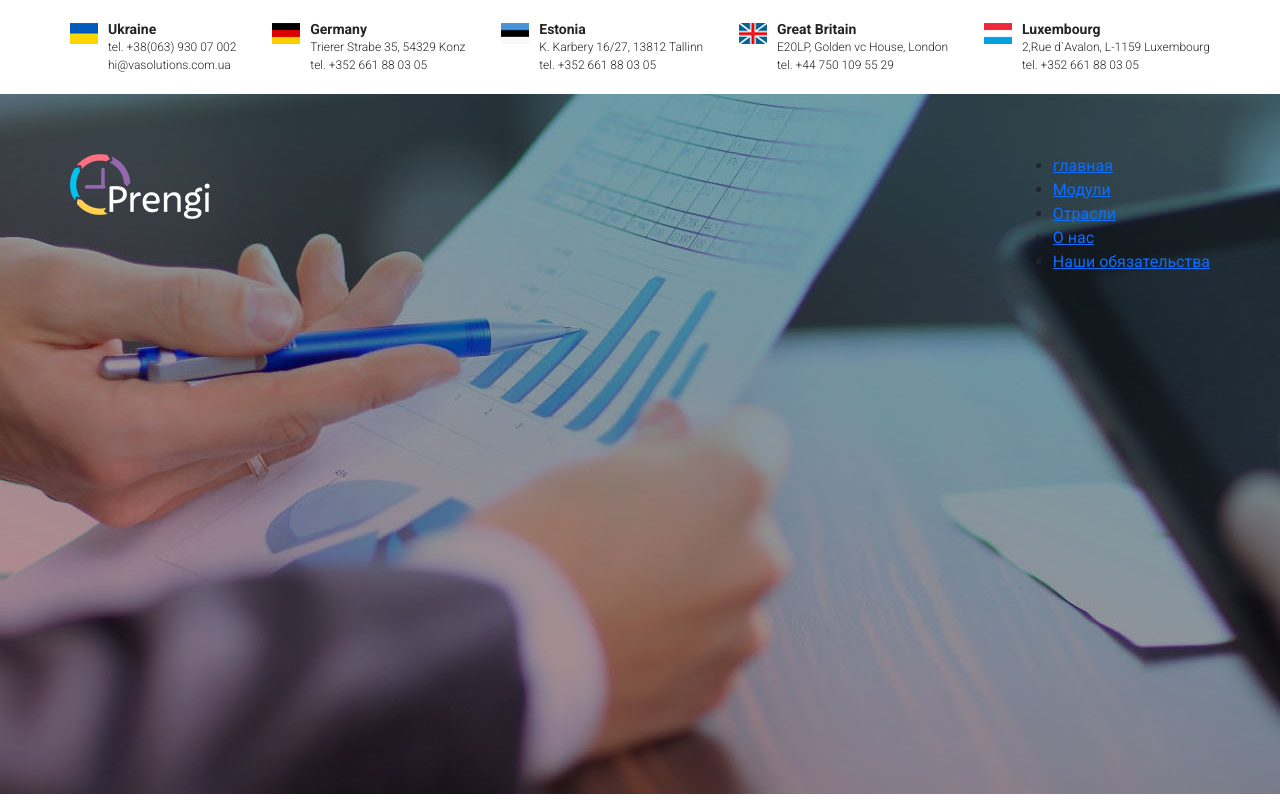
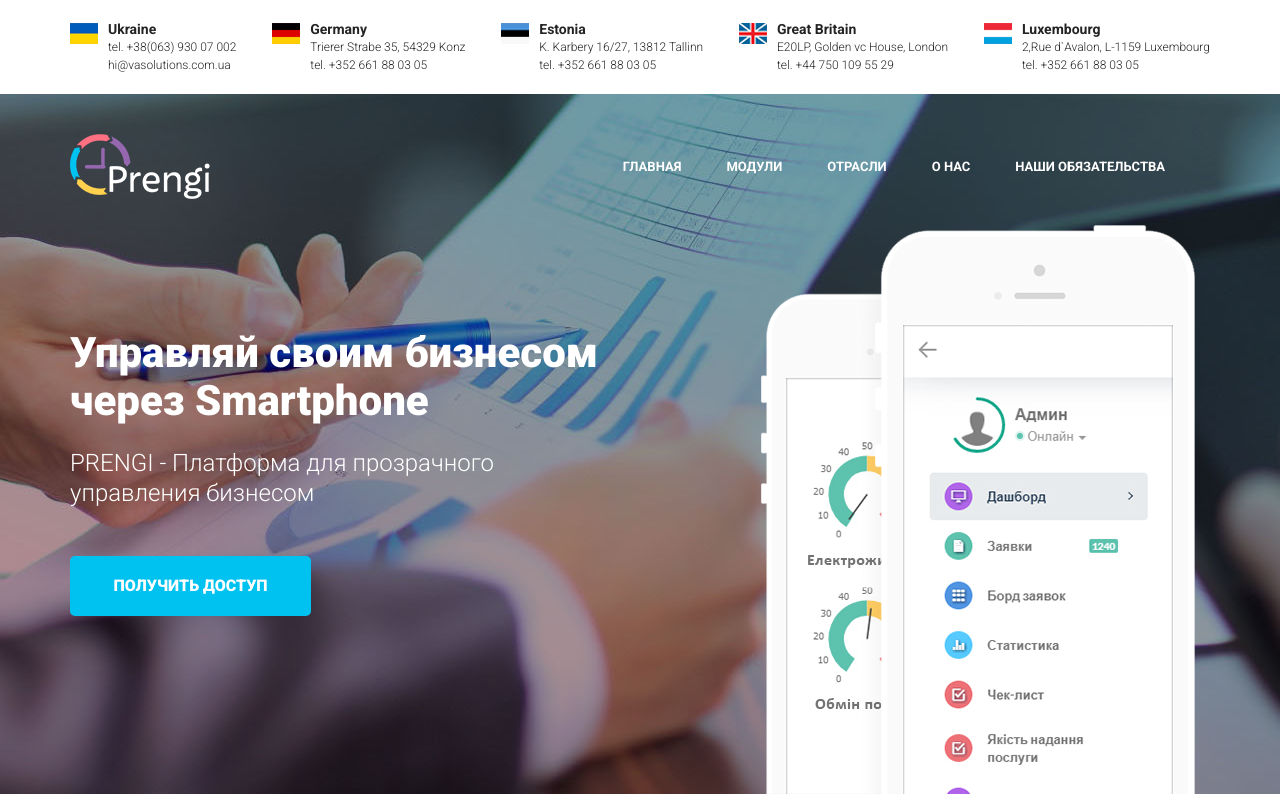
Before and after one commit to tremer3/prengi-site, a website: page src/index.html in a window 1280 px wide. Drawn offline with nearby package versions, Linux system fonts and the light colour scheme; files that its build step writes are made by us from their sources; files whose address does not match are found by name.

Commit message:
add promo section

```diff
--- a/src/index.html
+++ b/src/index.html
@@ -61,19 +61,23 @@
     <div class="promo">
         <div class="container">
             <div class="header">
-                <img src="icons/logo.png" alt="" class="header__logo">
-                <nav class="header__nav">
-                    <ul>
-                        <li><a href="#">главная</a></li>
-                        <li><a href="#">Модули</a></li>
-                        <li><a href="#">Отрасли</a></li>
-                        <li><a href="#">О нас</a></li>
-                        <li><a href="#">Наши обязательства</a></li>
+                <a class="header__logo" href="#" class="logo__link"><img src="icons/logo.png" alt="logo"></a>
+                    <ul class="header__nav">
+                        <li class="header__item"><a href="#" class="header__link">главная</a></li>
+                        <li class="header__item"><a href="#" class="header__link">Модули</a></li>
+                        <li class="header__item"><a href="#" class="header__link">Отрасли</a></li>
+                        <li class="header__item"><a href="#" class="header__link">О нас</a></li>
+                        <li class="header__item"><a href="#" class="header__link">Наши обязательства</a></li>
                     </ul>
-                </nav>
             </div>
-        </div>
-    </div>
+            <h1 class="title">Управляй своим бизнесом через Smartphone</h1>
+            <h2 class="subtitle">PRENGI - Платформа для прозрачного управления бизнесом</h2>
+            <button class="promo__btn">получить доступ</button>
+
+            <img src="img/promo-phone.png" alt="phone" class="promo__phone">
+
+        </div><!-- ./Container -->
+    </div><!-- ./Promo -->
 
 </body>
 </html>
--- /dev/null
+++ b/src/sass/base/_mixins.scss
@@ -0,0 +1,17 @@
+@mixin button {
+    min-width: 241px;
+    min-height: 60px;
+    padding: 15px;
+    background-color: #00c2f0;
+    font-size: 16px;
+    font-weight: 900;
+    color: #fff;
+    line-height: 1.9;
+    border: none;
+    border-radius: 5px;
+    text-transform: uppercase;
+    transition: all .2s linear;
+    &:hover {
+        background-color: rgba(0, 194, 240, .7);
+    }
+}
--- /dev/null
+++ b/src/sass/base/_variables.scss
@@ -0,0 +1 @@
+$hover-color: #00c2f0;
--- a/src/sass/blocks/_promo.scss
+++ b/src/sass/blocks/_promo.scss
@@ -2,15 +2,42 @@
     min-height: 700px;
     background: url('../img/promo-bg.jpg') no-repeat 50%/cover;
     // background: url('../../img/promo-bg.jpg') center center / cover no-repeat;
+    &__btn {
+        margin-top: 40px;
+        @include button;
+    }
+    &__phone {
+        position: absolute;
+        top: 131px;
+        right: 15px;
+    }
 }
 .header {
-    padding-top: 60px;
+    padding-top: 40px;
     display: flex;
     justify-content: space-between;
     &__logo {
         max-height: 65px;
     }
     &__nav {
-
+        display: flex;
+        align-items: center;
+        list-style-type: none;
+        margin-bottom: 0;
+    }
+    &__item {
+        padding-right: 45px;
+    }
+    &__link {
+        font-size: 13px;
+        font-weight: 700;
+        color: #fff;
+        line-height: 2;
+        text-transform: uppercase;
+        text-decoration: none;
+        transition: color .2s linear;
+        &:hover {
+            color: $hover-color;
+        }
     }
 }
--- /dev/null
+++ b/src/sass/blocks/_title.scss
@@ -0,0 +1,18 @@
+.title {
+    padding-top: 130px;
+    width: 610px;
+    font-size: 42px;
+    color: #fff;
+    font-weight: 900;
+    line-height: 1.14;
+    text-align: left;
+}
+.subtitle {
+    padding-top: 15px;
+    width: 500px;
+    text-align: left;
+    font-size: 24px;
+    font-weight: 300;
+    color: #fff;
+    line-height: 1.25;
+}
--- a/src/sass/style.scss
+++ b/src/sass/style.scss
@@ -1,5 +1,8 @@
 @import 'libs/bootstrap-reboot.min';
 @import url('https://fonts.googleapis.com/css2?family=Roboto:wght@300;400;700;900&display=swap');
+
+@import 'base/variables';
+@import 'base/mixins';
 
 * {
     font-family: "Roboto", sans-serif;
@@ -8,9 +11,11 @@
 }
 
 .container {
+    position: relative;
     max-width: 1140px;
     margin: 0 auto;
 }
 
+@import 'blocks/title';
 @import 'blocks/countries';
 @import 'blocks/promo';
```
Also changed, not shown: dist/css/style.min.css, dist/img/promo-phone.png (added), dist/index.html, src/img/promo-phone.png (added).
